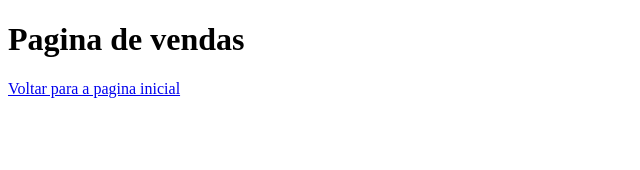
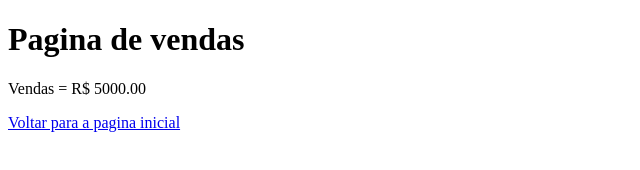
Before and after one commit to GabrielAmorim08/aulaGithub, a plain HTML site: page vendas.html in a window 1280 px wide. Shown: the whole page, without its empty margins (0-640 px from the left). Drawn offline with Linux system fonts and the light colour scheme.

Commit message:
Acrescentado valor das vendas

```diff
--- a/vendas.html
+++ b/vendas.html
@@ -8,6 +8,7 @@
 <body>
     <h1>Pagina de vendas
     </h1>
+    <P>Vendas = R$ 5000.00</P>
     <a href="index.html">Voltar para a pagina inicial</a>
 </body>
 </html>
```
